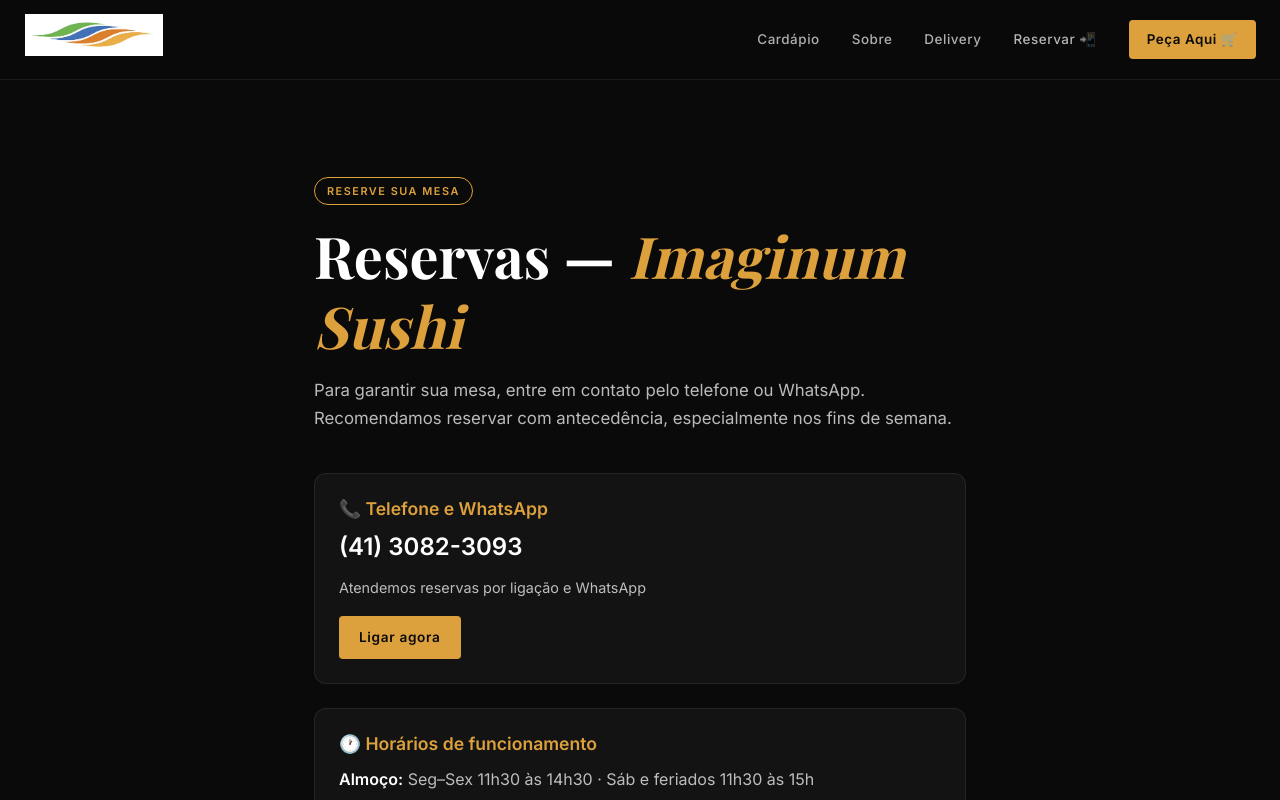
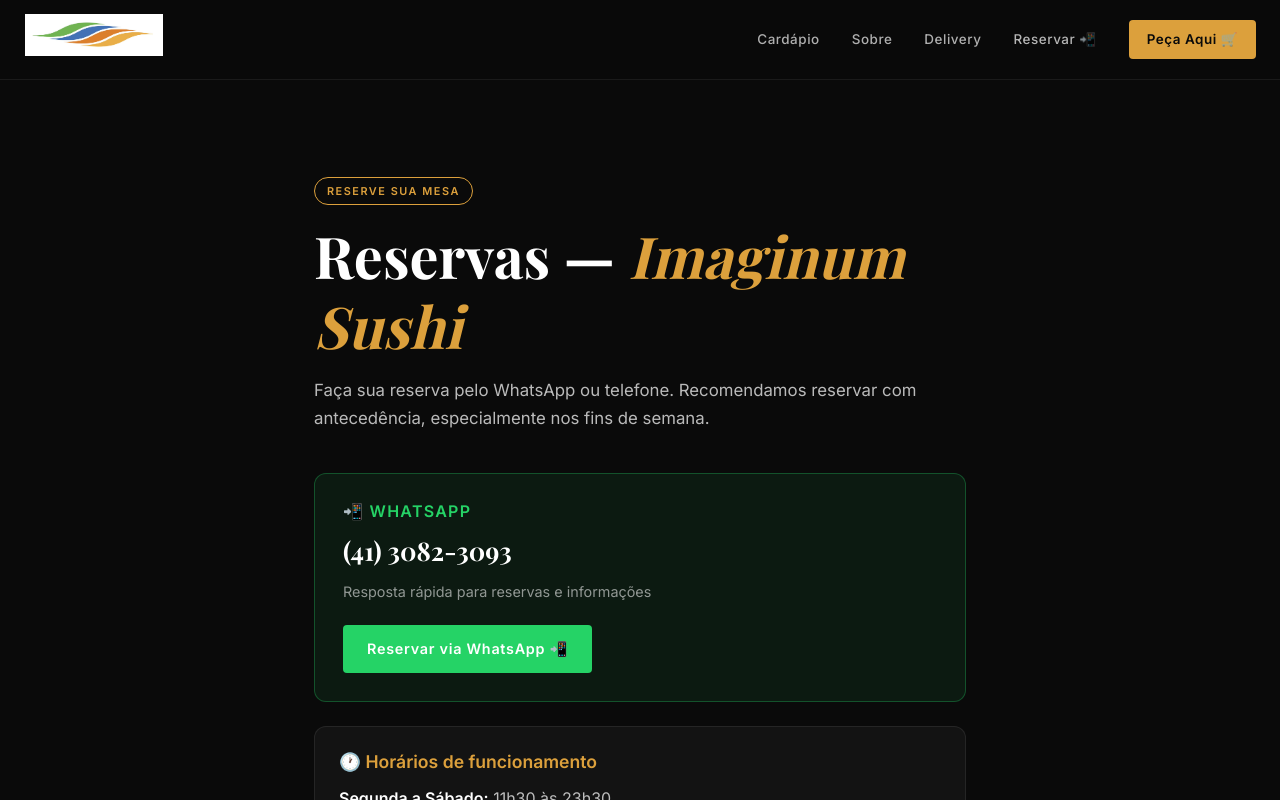
Before and after one commit to imaginumsushi/imaginum-sushi, a Next.js app: page /reservas in a window 1280 px wide. Shown: the top 800 px of the page. Built offline with nearby package versions, Linux system fonts and the light colour scheme.

Commit message:
Update: página reservas com WhatsApp em destaque

```diff
--- a/app/reservas/page.tsx
+++ b/app/reservas/page.tsx
@@ -4,7 +4,7 @@ import Footer from '@/components/Footer'
 
 export const metadata: Metadata = {
   title: 'Reservas — Imaginum Sushi Curitiba',
-  description: 'Reserve sua mesa no Imaginum Sushi em Curitiba. Ligue (41) 3082-3093 ou use o WhatsApp. Atendemos grupos e eventos na Vila Izabel.',
+  description: 'Reserve sua mesa no Imaginum Sushi em Curitiba via WhatsApp. Atendemos grupos e eventos na Vila Izabel. (41) 3082-3093.',
   alternates: { canonical: '/reservas' },
 }
 
@@ -12,31 +12,44 @@ export default function Reservas() {
   return (
     <>
       <Nav />
-      <main style={{ paddingTop: '6rem', minHeight: '100vh' }}>
+      <main style={{paddingTop:'6rem',minHeight:'100vh'}}>
         <section className="section">
-          <div className="container" style={{ maxWidth: 700 }}>
+          <div className="container" style={{maxWidth:700}}>
             <p className="tag-pill">Reserve sua mesa</p>
             <h1>Reservas — <em className="gold">Imaginum Sushi</em></h1>
-            <p style={{ marginTop: '1rem', fontSize: '1.05rem' }}>
-              Para garantir sua mesa, entre em contato pelo telefone ou WhatsApp. Recomendamos reservar com antecedência, especialmente nos fins de semana.
+            <p style={{marginTop:'1rem',fontSize:'1.05rem'}}>
+              Faça sua reserva pelo WhatsApp ou telefone. Recomendamos reservar com antecedência, especialmente nos fins de semana.
             </p>
-            <div style={{ display: 'flex', flexDirection: 'column', gap: '1.5rem', marginTop: '2.5rem' }}>
-              <div style={{ background: 'rgba(255,255,255,0.04)', border: '1px solid rgba(255,255,255,0.08)', borderRadius: 12, padding: '1.5rem' }}>
-                <h3 style={{ color: 'var(--gold)', marginBottom: '0.5rem' }}>📞 Telefone e WhatsApp</h3>
-                <p style={{ fontSize: '1.5rem', color: 'var(--white)', fontWeight: 600 }}>(41) 3082-3093</p>
-                <p style={{ marginTop: '0.5rem', fontSize: '0.9rem' }}>Atendemos reservas por ligação e WhatsApp</p>
-                <a href="tel:+554130823093" className="btn btn-gold" style={{ marginTop: '1rem', fontSize: '0.85rem', padding: '10px 20px' }}>Ligar agora</a>
+
+            <div style={{display:'flex',flexDirection:'column',gap:'1.5rem',marginTop:'2.5rem'}}>
+
+              <div style={{background:'rgba(37,211,102,0.08)',border:'1.5px solid rgba(37,211,102,0.3)',borderRadius:12,padding:'1.75rem'}}>
+                <h3 style={{color:'#25d366',marginBottom:'0.5rem',fontSize:'1rem',textTransform:'uppercase',letterSpacing:'0.08em'}}>📲 WhatsApp</h3>
+                <p style={{fontSize:'1.6rem',color:'var(--white)',fontWeight:700,fontFamily:'var(--font-display)'}}>(41) 3082-3093</p>
+                <p style={{marginTop:'0.5rem',fontSize:'0.9rem',color:'rgba(255,255,255,0.55)'}}>Resposta rápida para reservas e informações</p>
+                <a
+                  href="https://wa.me/554130823093"
+                  target="_blank"
+                  rel="noopener noreferrer"
+                  className="btn"
+                  style={{marginTop:'1.25rem',background:'#25d366',color:'#fff',fontSize:'0.9rem',padding:'12px 24px'}}
+                >
+                  Reservar via WhatsApp 📲
+                </a>
               </div>
-              <div style={{ background: 'rgba(255,255,255,0.04)', border: '1px solid rgba(255,255,255,0.08)', borderRadius: 12, padding: '1.5rem' }}>
-                <h3 style={{ color: 'var(--gold)', marginBottom: '0.75rem' }}>🕐 Horários de funcionamento</h3>
-                <p><strong style={{ color: 'var(--white)' }}>Almoço:</strong> Seg–Sex 11h30 às 14h30 · Sáb e feriados 11h30 às 15h</p>
-                <p style={{ marginTop: '0.5rem' }}><strong style={{ color: 'var(--white)' }}>Jantar:</strong> Seg–Sáb 18h às 23h30</p>
+
+              <div style={{background:'rgba(255,255,255,0.04)',border:'1px solid rgba(255,255,255,0.08)',borderRadius:12,padding:'1.5rem'}}>
+                <h3 style={{color:'var(--gold)',marginBottom:'0.75rem'}}>🕐 Horários de funcionamento</h3>
+                <p><strong style={{color:'var(--white)'}}>Segunda a Sábado:</strong> 11h30 às 23h30</p>
+                <p style={{marginTop:'0.5rem',color:'rgba(255,255,255,0.5)'}}>Domingo: Fechado</p>
               </div>
-              <div style={{ background: 'rgba(255,255,255,0.04)', border: '1px solid rgba(255,255,255,0.08)', borderRadius: 12, padding: '1.5rem' }}>
-                <h3 style={{ color: 'var(--gold)', marginBottom: '0.75rem' }}>📍 Endereço</h3>
+
+              <div style={{background:'rgba(255,255,255,0.04)',border:'1px solid rgba(255,255,255,0.08)',borderRadius:12,padding:'1.5rem'}}>
+                <h3 style={{color:'var(--gold)',marginBottom:'0.75rem'}}>📍 Endereço</h3>
                 <p>Rua Tabajaras, 714 — Vila Izabel, Curitiba/PR</p>
-                <a href="https://maps.google.com/?q=Imaginum+Sushi+Curitiba" target="_blank" rel="noopener noreferrer" className="btn btn-outline" style={{ marginTop: '1rem', fontSize: '0.85rem', padding: '10px 20px' }}>Ver no Google Maps</a>
+                <a href="https://maps.google.com/?q=Imaginum+Sushi+Curitiba" target="_blank" rel="noopener noreferrer" className="btn btn-outline" style={{marginTop:'1rem',fontSize:'0.85rem',padding:'10px 20px'}}>Ver no Google Maps</a>
               </div>
+
             </div>
           </div>
         </section>
```
